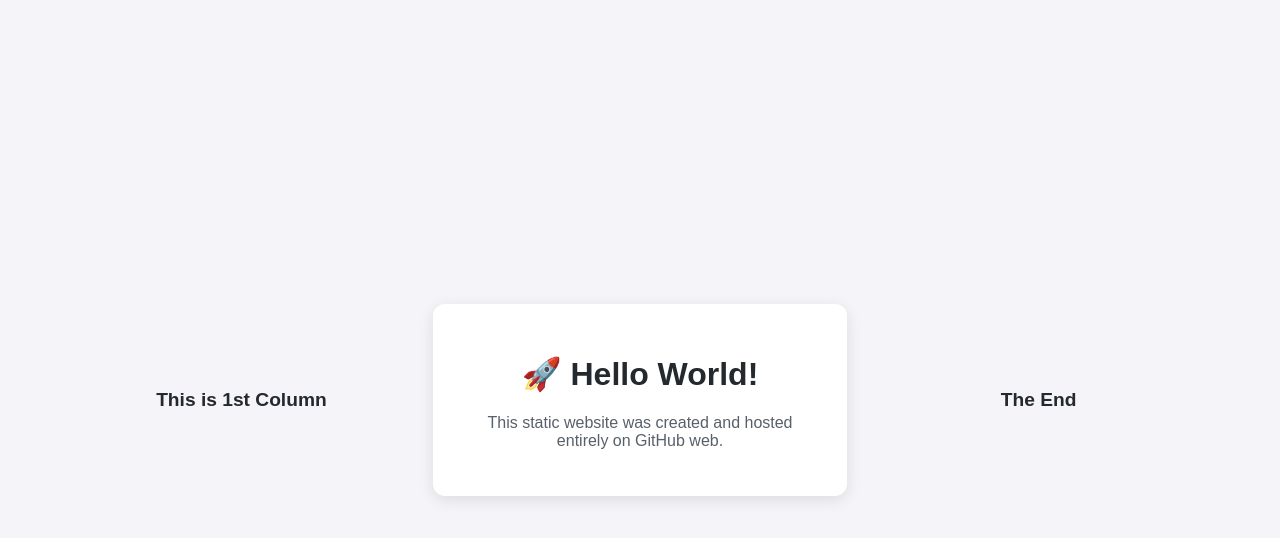
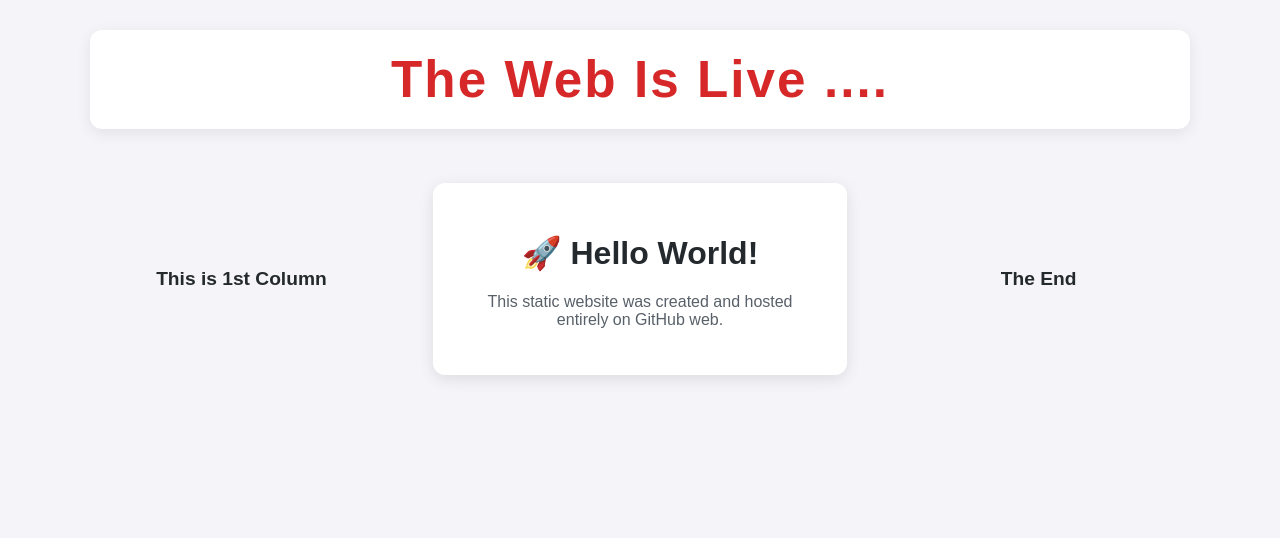
Before and after one commit to suhadisj/my-static-site, a plain HTML site: page index.html in a window 1280 px wide. Drawn offline with Linux system fonts and the light colour scheme.

Commit message:
Changes for index.html to add top banner

```diff
--- a/index.html
+++ b/index.html
@@ -18,6 +18,30 @@
             padding: 20px;
         }
 
+        body {
+            display: block;
+            padding: 30px 20px;
+        }
+
+        .top-banner {
+            width: 100%;
+            max-width: 1100px;
+            margin: 0 auto 25px;
+            text-align: center;
+            padding: 20px 15px;
+            background: #fff;
+            border-radius: 12px;
+            box-shadow: 0 4px 15px rgba(0,0,0,0.08);
+        }
+
+        .top-banner h2 {
+            margin: 0;
+            font-size: clamp(2rem, 4vw, 3.5rem);
+            color: #d62828;
+            font-weight: 800;
+            letter-spacing: 0.04em;
+        }
+
         .layout {
             width: 100%;
             max-width: 1100px;
@@ -25,6 +49,7 @@
             grid-template-columns: 1fr 1.5fr 1fr;
             gap: 20px;
             align-items: center;
+            margin: 0 auto;
         }
 
         .column {
@@ -57,6 +82,10 @@
     </style>
 </head>
 <body>
+    <div class="top-banner">
+        <h2>The Web Is Live ....</h2>
+    </div>
+
     <div class="layout">
         <div class="column left-text">This is 1st Column</div>
 
```
